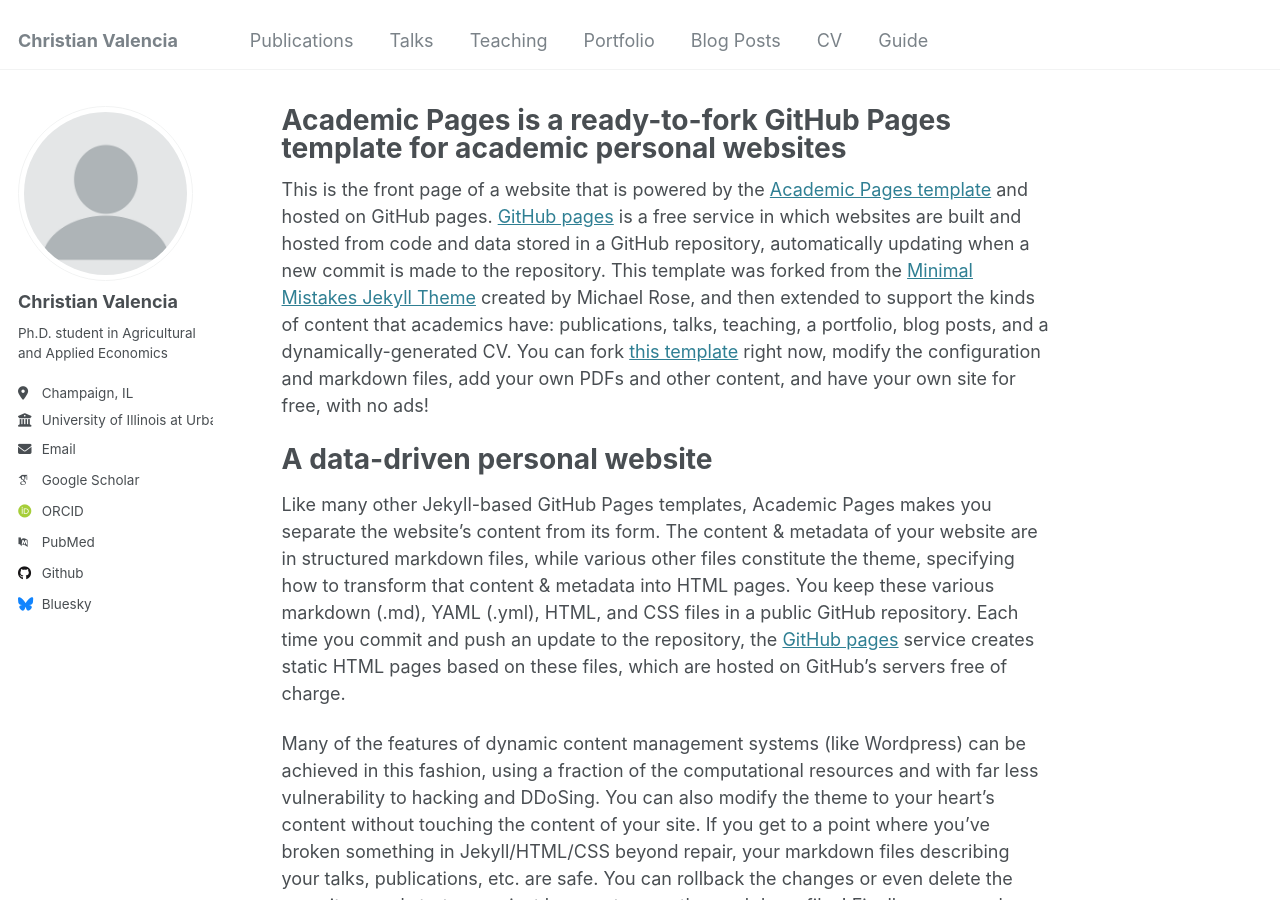
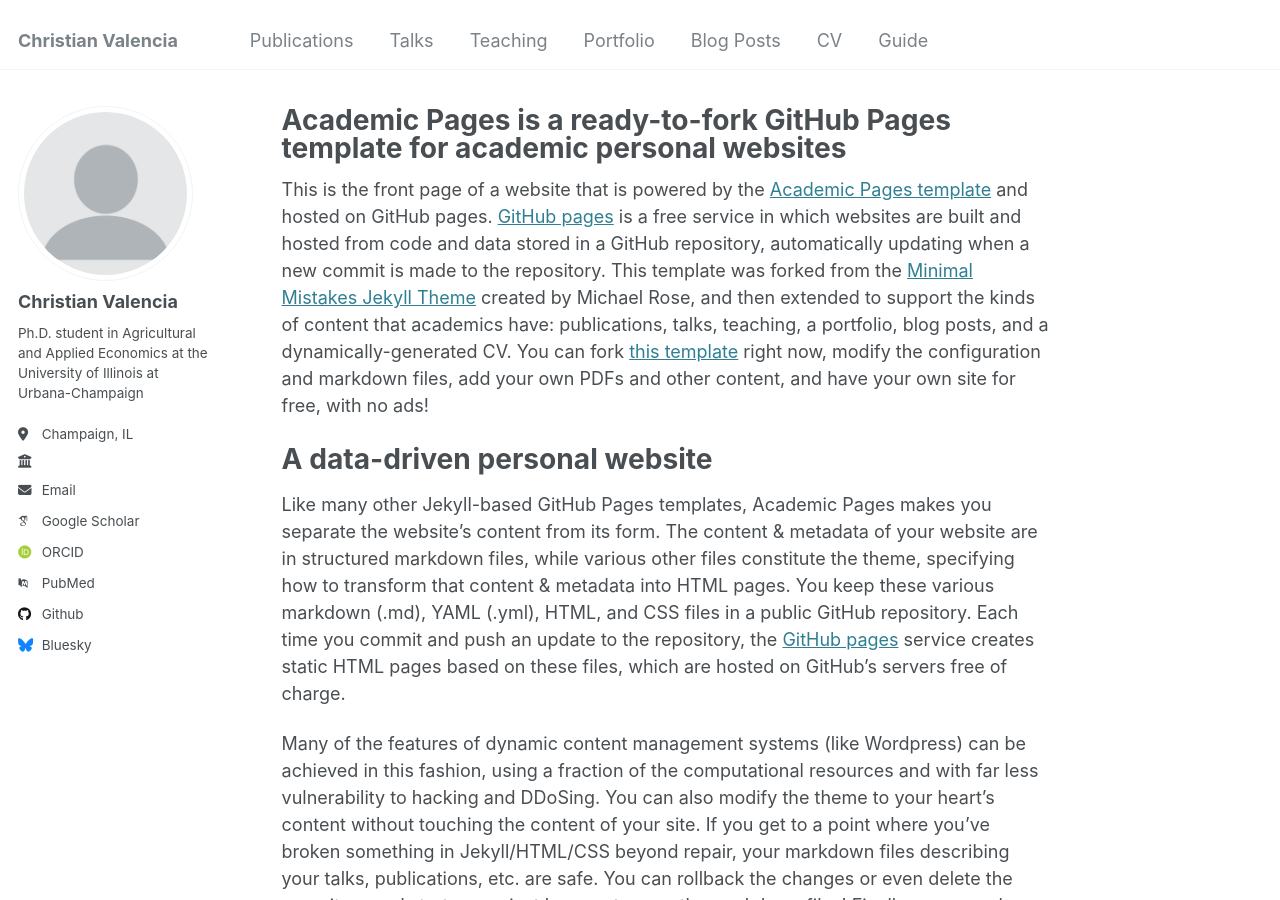
Before and after one commit to valenciac/valenciac.github.io, a Jekyll site: the page built from _pages/about.md, in a window 1280 px wide and 900 px high. Built offline with Jekyll 4.4.1, drawn with Linux system fonts in a browser that asks for light colours; some web fonts are replaced.

Commit message:
Update _config.yml

```diff
--- a/_config.yml
+++ b/_config.yml
@@ -24,9 +24,9 @@
   avatar           : "profile.png"
   name             : "Christian Valencia"
   pronouns         : # example: "she/her"
-  bio              : "Ph.D. student in Agricultural and Applied Economics"
+  bio              : "Ph.D. student in Agricultural and Applied Economics at the University of Illinois at Urbana-Champaign"
   location         : "Champaign, IL"
-  employer         : "University of Illinois at Urbana-Champaign"
+  employer         : ""
   uri              : # URL
   email            : "cav5@illinois.edu"
 
```
